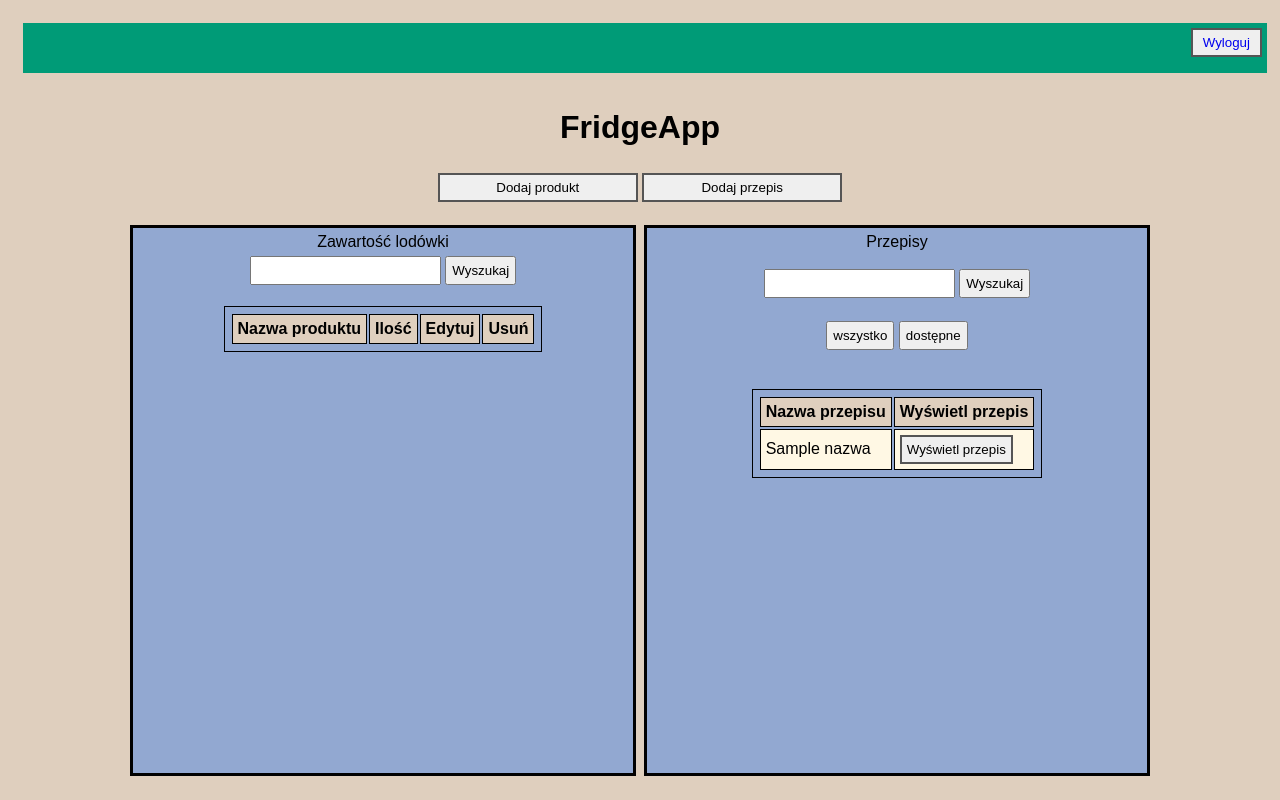
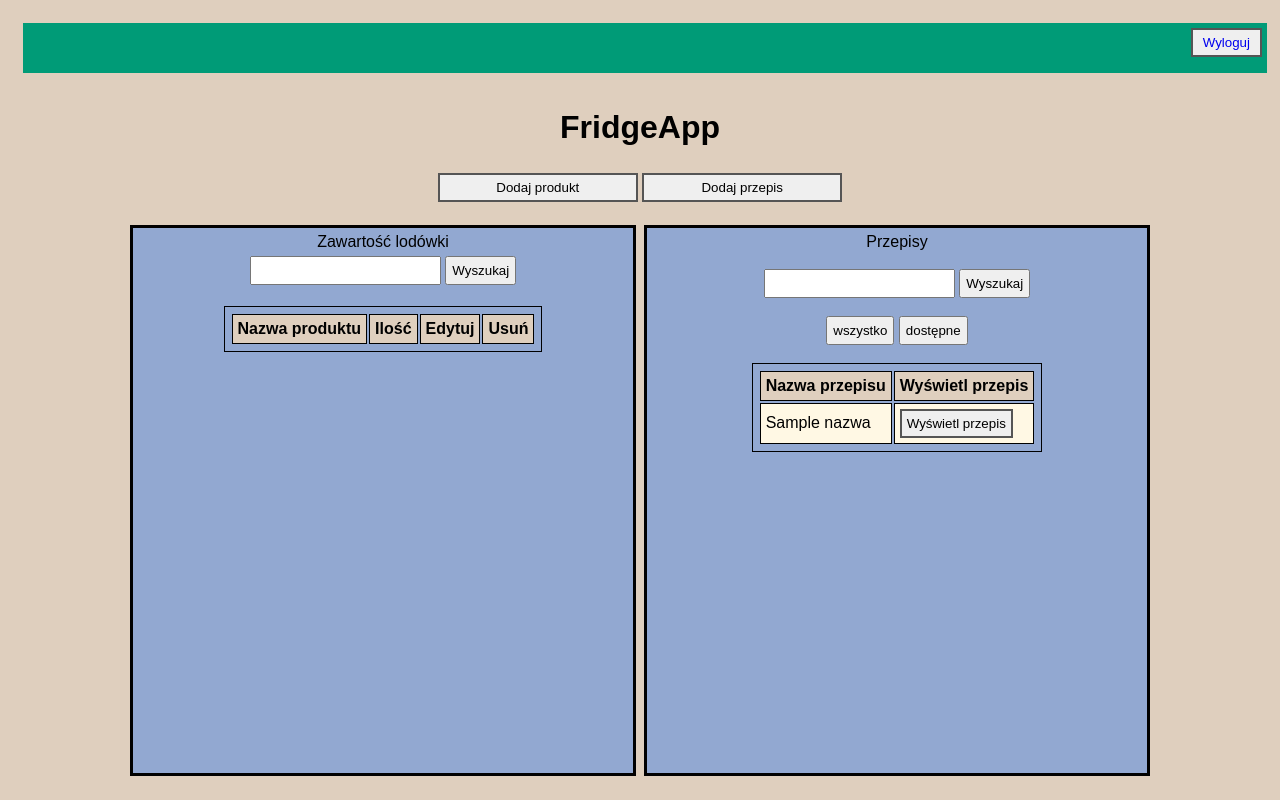
Before and after one commit to FridgeAppProject/FridgeApp, a Python web app: template templates/index.html in a window 1280 px wide. Run offline with Jinja, Linux system fonts and the light colour scheme; the template is opened without the code that fills it: most values are stand-ins (such as "Sample title", 1, 10 or a date in 2020); lists and menus that the app fills with data are empty; some libraries are stand-ins or nearby versions.

Commit message:
Update index.html

```diff
--- a/templates/index.html
+++ b/templates/index.html
@@ -208,9 +208,11 @@
       </div>
       <div class="tabela". id="tabela2" style="width:490px; float:right; border:solid; height:70%; overflow:auto;">
         Przepisy<br><br>
+	 <form  style = "padding-top: 0px;padding-bottom: 0px; margin: 0px;" action="" method="post">
 	<input type="text" name="Przepis">
 	<input type="submit" value="Wyszukaj"><br /><br />
-	<form method="post" action="">
+            </form>
+     <form style = "padding-top: 0px;padding-bottom: 0px; margin: 0px;" method="post" action="">
 	<input type="submit" onmouseover="Co_wyswietlic('wszystko')" value="wszystko">
 	<input type="submit" onmouseover="Co_wyswietlic('dostepne')" value="dostępne"><br /><br />
     <input type="text" id="co_wyswietlic" name="co_wyswietlic" style="display: none">
```
